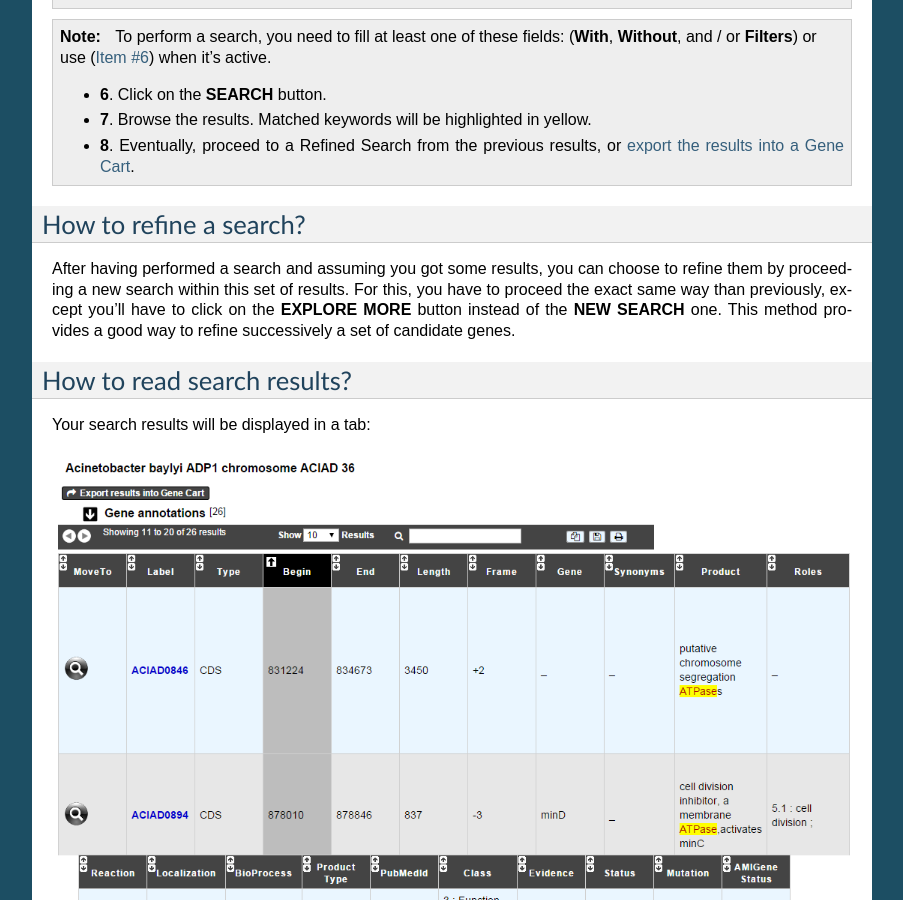
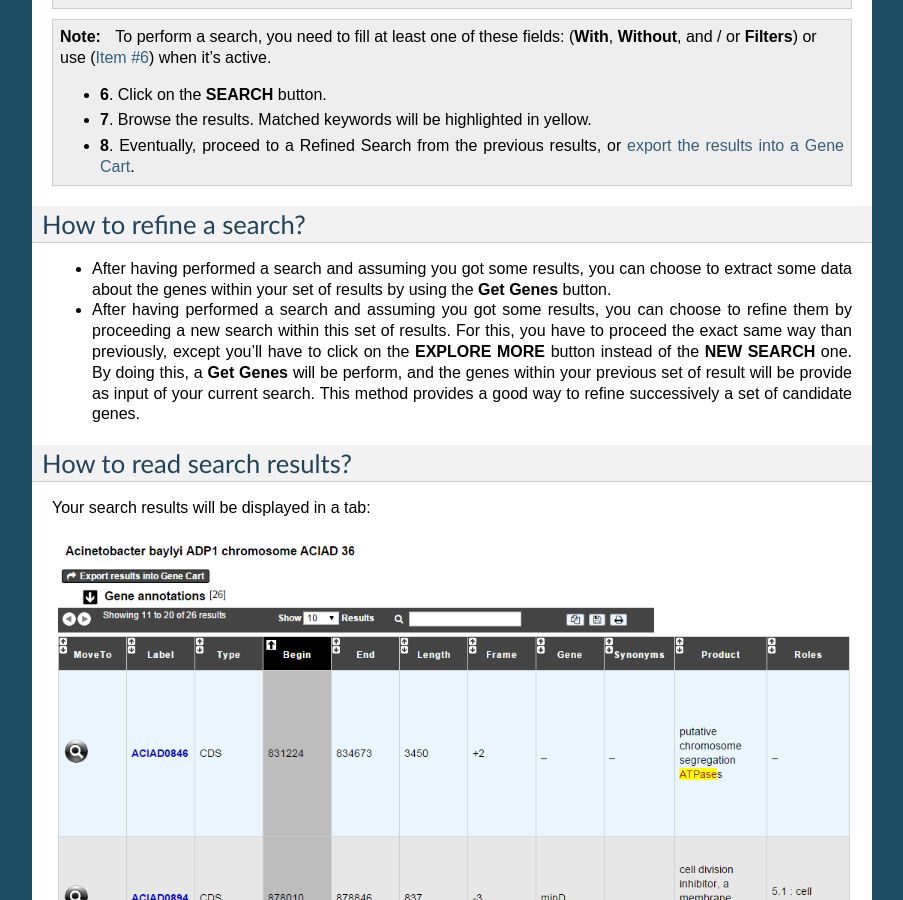
Before and after one commit to labgem/microscope-user-doc, a Sphinx documentation site: the page built from docs/content/search/keywords.rst, in a window 1280 px wide and 900 px high, scrolled down 5949 px. Shown: the whole window, without its empty margins (198-1101 px from the left). Built offline with Sphinx 7.4.7, drawn with Linux system fonts in a browser that asks for light colours; formulas are drawn with MathJax 3.

Commit message:
Update keywords.rst

```diff
--- a/docs/content/search/keywords.rst
+++ b/docs/content/search/keywords.rst
@@ -178,7 +178,9 @@ How to perform a search
 How to refine a search?
 -----------------------
 
-After having performed a search and assuming you got some results, you can choose to refine them by proceeding a new search within this set of results. For this, you have to proceed the exact same way than previously, except you’ll have to click on the **EXPLORE MORE** button instead of the **NEW SEARCH** one. This method provides a good way to refine successively a set of candidate genes.
+* After having performed a search and assuming you got some results, you can choose to extract some data about the genes within your set of results by using the **Get Genes** button.
+
+* After having performed a search and assuming you got some results, you can choose to refine them by proceeding a new search within this set of results. For this, you have to proceed the exact same way than previously, except you’ll have to click on the **EXPLORE MORE** button instead of the **NEW SEARCH** one. By doing this, a **Get Genes** will be perform, and the genes within your previous set of result will be provide as input of your current search. This method provides a good way to refine successively a set of candidate genes.
 
 
 How to read search results?
```
